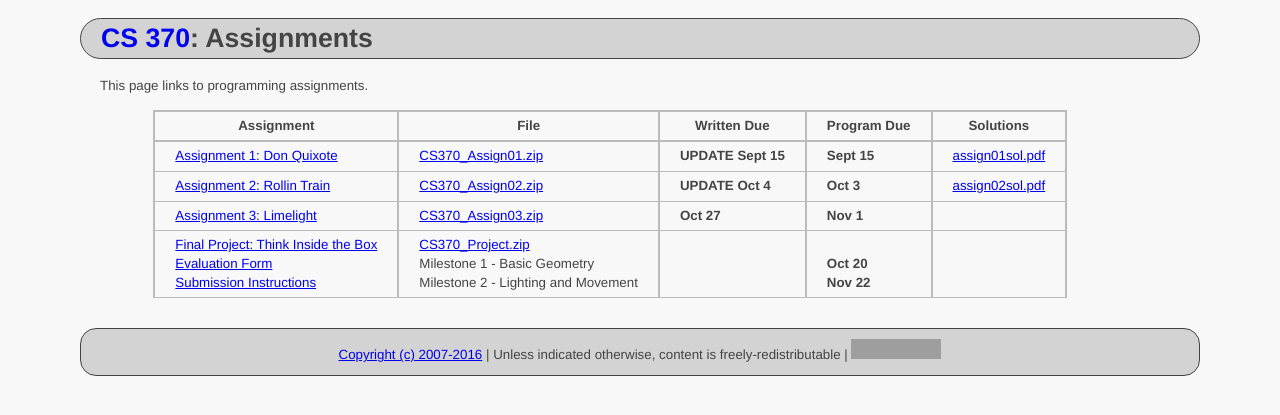
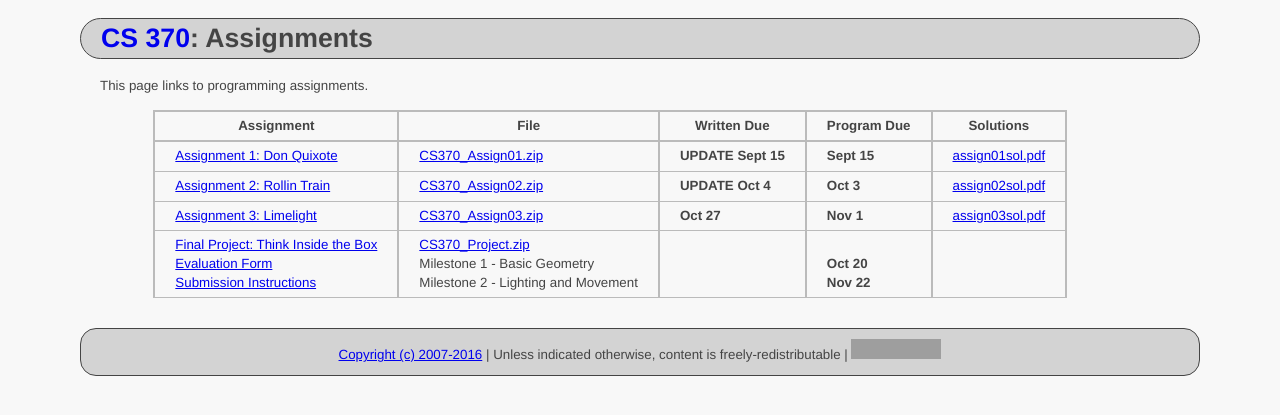
Before and after one commit to ycpcs/cs370-fall2016, a Jekyll site: the page built from assign/index.md, in a window 1280 px wide. Shown: the top 415 px of the page. Built offline with Jekyll 4.4.1, drawn with Linux system fonts in a browser that asks for light colours; grey boxes are pictures that could not be loaded.

Commit message:
add assign3 sol
add assign3 sol

```diff
--- a/assign/index.md
+++ b/assign/index.md
@@ -9,7 +9,7 @@ This page links to programming assignments.
 > ---------- | ---- | ----------- | ----------- | --------- |
 > [Assignment 1: Don Quixote](assign01.html)       | [CS370_Assign01.zip](src/CS370_Assign01.zip) | **UPDATE** **Sept 15** | **Sept 15** | [assign01sol.pdf](sol/assign01sol.pdf) |
 > [Assignment 2: Rollin Train](assign02.html)      | [CS370_Assign02.zip](src/CS370_Assign02.zip) | **UPDATE** **Oct 4** | **Oct 3** | [assign02sol.pdf](sol/assign02sol.pdf) |
-> [Assignment 3: Limelight](assign03.html)         | [CS370_Assign03.zip](src/CS370_Assign03.zip) | **Oct 27**  | **Nov 1**   |  |
+> [Assignment 3: Limelight](assign03.html)         | [CS370_Assign03.zip](src/CS370_Assign03.zip) | **Oct 27**  | **Nov 1**   | [assign03sol.pdf](sol/assign03sol.pdf) |
 > [Final Project: Think Inside the Box](project.html) <br /> [Evaluation Form](CS370_Final_Project_eval.docx) <br /> [Submission Instructions](ProjectSubmit.html) | [CS370_Project.zip](src/CS370_Project.zip) <br /> Milestone 1 - Basic Geometry <br /> Milestone 2 - Lighting and Movement | |  <br /> **Oct 20** <br /> **Nov 22** | |
 
 <!--
```
Also changed, not shown: 1 other file.
